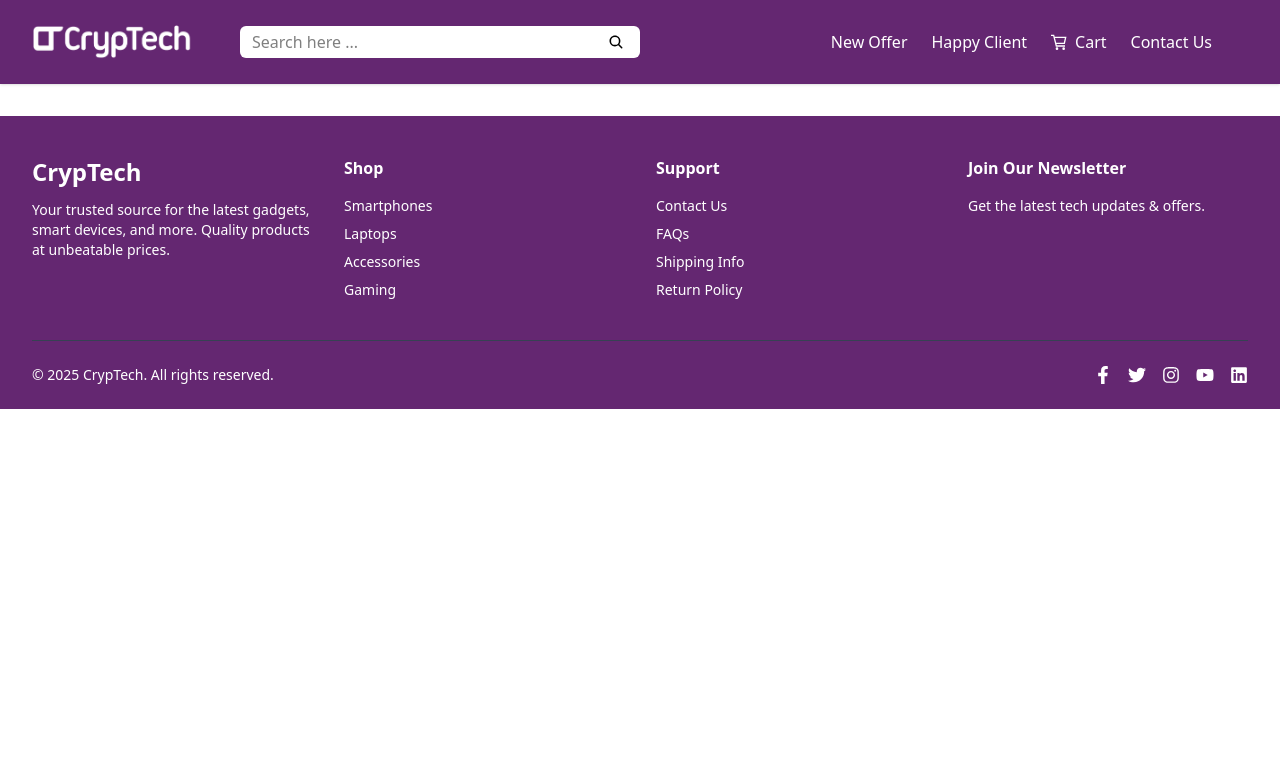
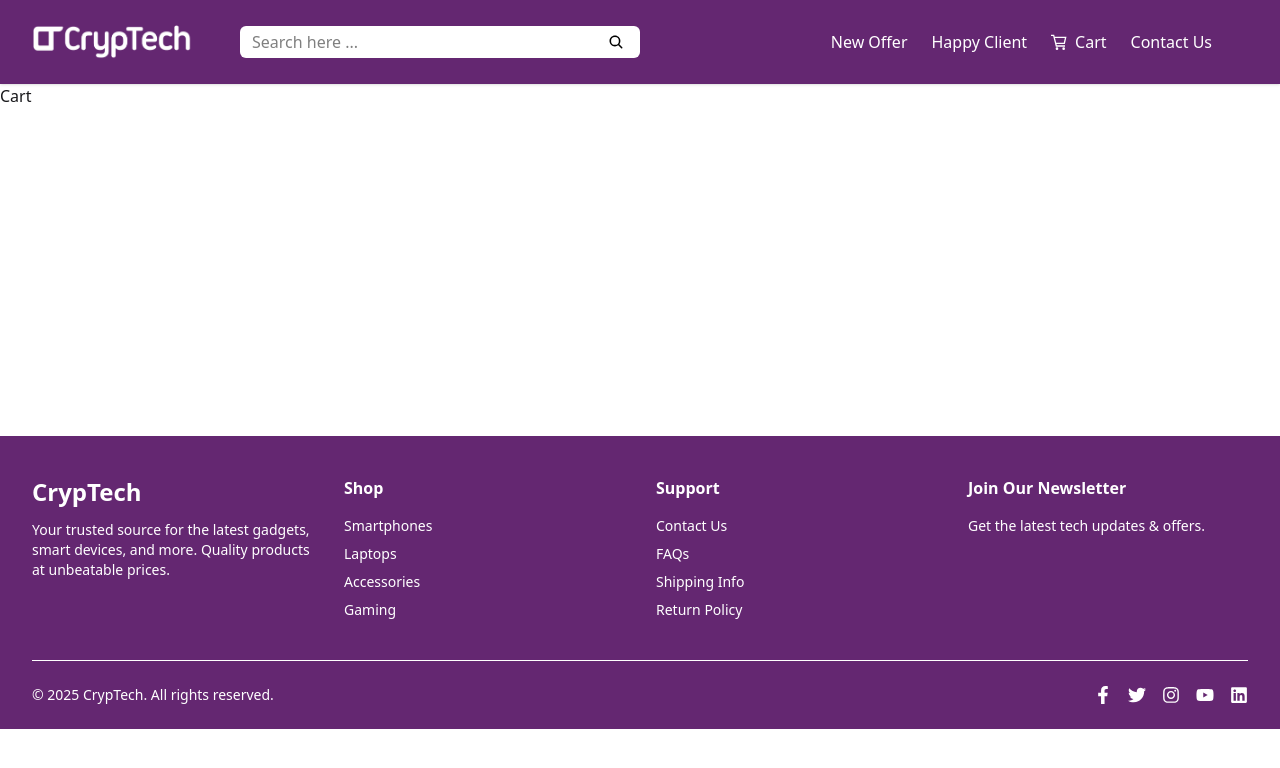
Before and after one commit to Tareq-dev/cryptech-ecom, a React app in the folder frontend/: page /cart in a window 1280 px wide. Shown: the top 768 px of the page. Built offline with nearby package versions, Linux system fonts and the light colour scheme; the HTML template or start-up script is replaced by a standard one.

Commit message:
setup cart

```diff
--- a/frontend/src/App.jsx
+++ b/frontend/src/App.jsx
@@ -3,6 +3,9 @@ import Footer from './components/Footer'
 import Home from './pages/Home'
 import Contact from './pages/Contact'
 import Navbar from './components/Navbar'
+import HappyClients from './pages/HappyClients'
+import Cart from './pages/Cart'
+import NewOffer from './pages/NewOffer'
 
 function App() {
 
@@ -12,6 +15,9 @@ function App() {
       <Routes>
         <Route path="/" element={<Home />} />
         <Route path="/contact" element={<Contact />} />
+        <Route path="/happy-clients" element={<HappyClients />} />
+        <Route path="/new-offer" element={<NewOffer />} />
+        <Route path="/cart" element={<Cart />} />
       </Routes>
       <Footer />
     </>
--- a/frontend/src/components/Footer.jsx
+++ b/frontend/src/components/Footer.jsx
@@ -5,7 +5,7 @@ export default function TechEcommerceFooter() {
   return (
     <footer className="bg-[#642771] mt-8 text-white pt-10">
       <div className="max-w-7xl mx-auto px-4 sm:px-6 lg:px-8">
-        <div className="grid grid-cols-1 md:grid-cols-4 gap-8 pb-10 border-b border-gray-700">
+        <div className="grid grid-cols-1 md:grid-cols-4 gap-8 pb-10 border-b border-white">
 
           {/* Logo + About */}
           <div>
--- a/frontend/src/components/Navbar.jsx
+++ b/frontend/src/components/Navbar.jsx
@@ -46,9 +46,9 @@ function Navbar() {
 
             <div className="navbar-end">
                 <ul className="menu menu-horizontal text-[16px] px-6">
-                    <li><a>New Offer</a></li>
-                    <li><a>Happy Client</a></li>
-                    <li><a><GrCart className='text-md' />Cart</a></li>
+                    <li><Link to='/new-offer'>New Offer</Link></li>
+                    <li><Link to='happy-clients'>Happy Client</Link></li>
+                    <li><Link to='/cart'><GrCart className='text-md' />Cart</Link></li>
                     <li><Link to='/contact' className="">Contact Us</Link></li>
                 </ul>
 
--- /dev/null
+++ b/frontend/src/pages/Cart.jsx
@@ -0,0 +1,9 @@
+import React from 'react'
+
+function Cart() {
+    return (
+        <div className='h-80'>Cart</div>
+    )
+}
+
+export default Cart
--- a/frontend/src/pages/Contact.jsx
+++ b/frontend/src/pages/Contact.jsx
@@ -2,7 +2,7 @@ import React from 'react'
 
 function Contact() {
   return (
-    <div>Contact</div>
+    <div className='h-80'>Contact</div>
   )
 }
 
--- a/frontend/src/pages/HappyClients.jsx
+++ b/frontend/src/pages/HappyClients.jsx
@@ -2,7 +2,7 @@ import React from 'react'
 
 function HappyClients() {
   return (
-    <div>HappyClients</div>
+    <div className='h-80'>HappyClients</div>
   )
 }
 
--- a/frontend/src/pages/NewOffer.jsx
+++ b/frontend/src/pages/NewOffer.jsx
@@ -2,7 +2,7 @@ import React from 'react'
 
 function NewOffer() {
   return (
-    <div>NewOffer</div>
+    <div className='h-80'>NewOffer</div>
   )
 }
 
```
